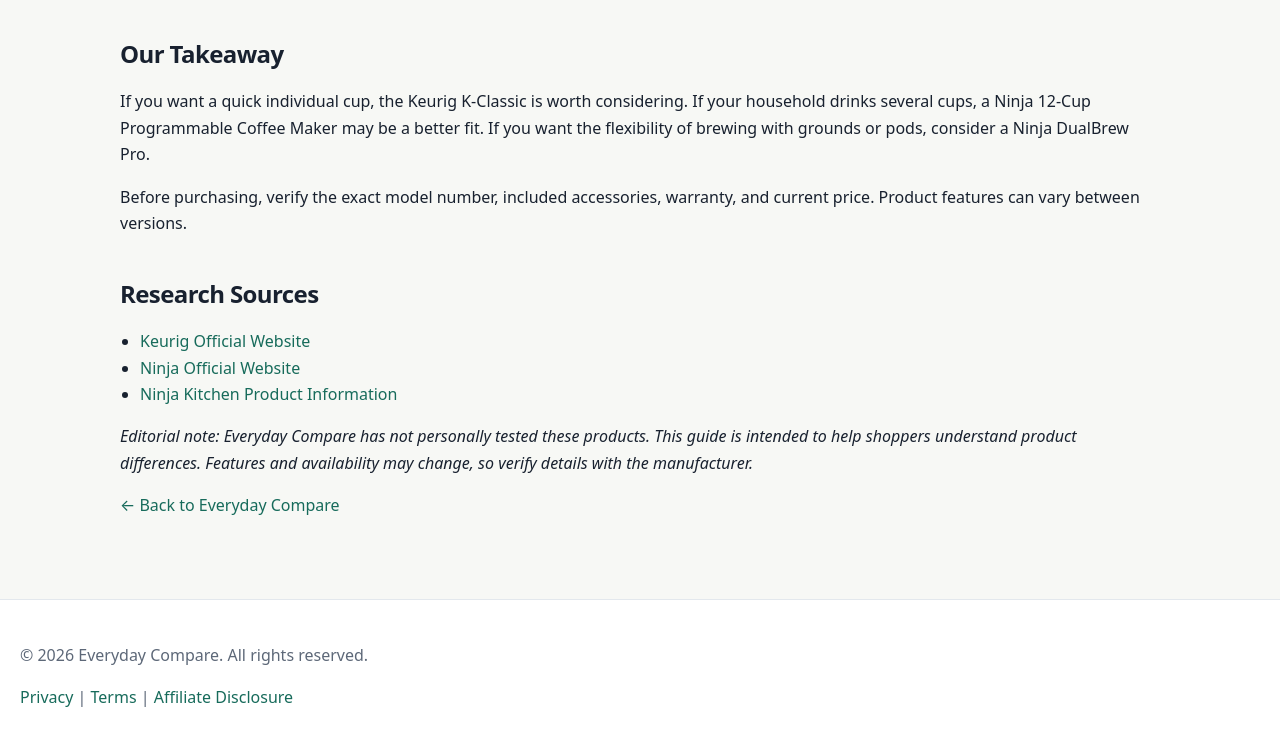
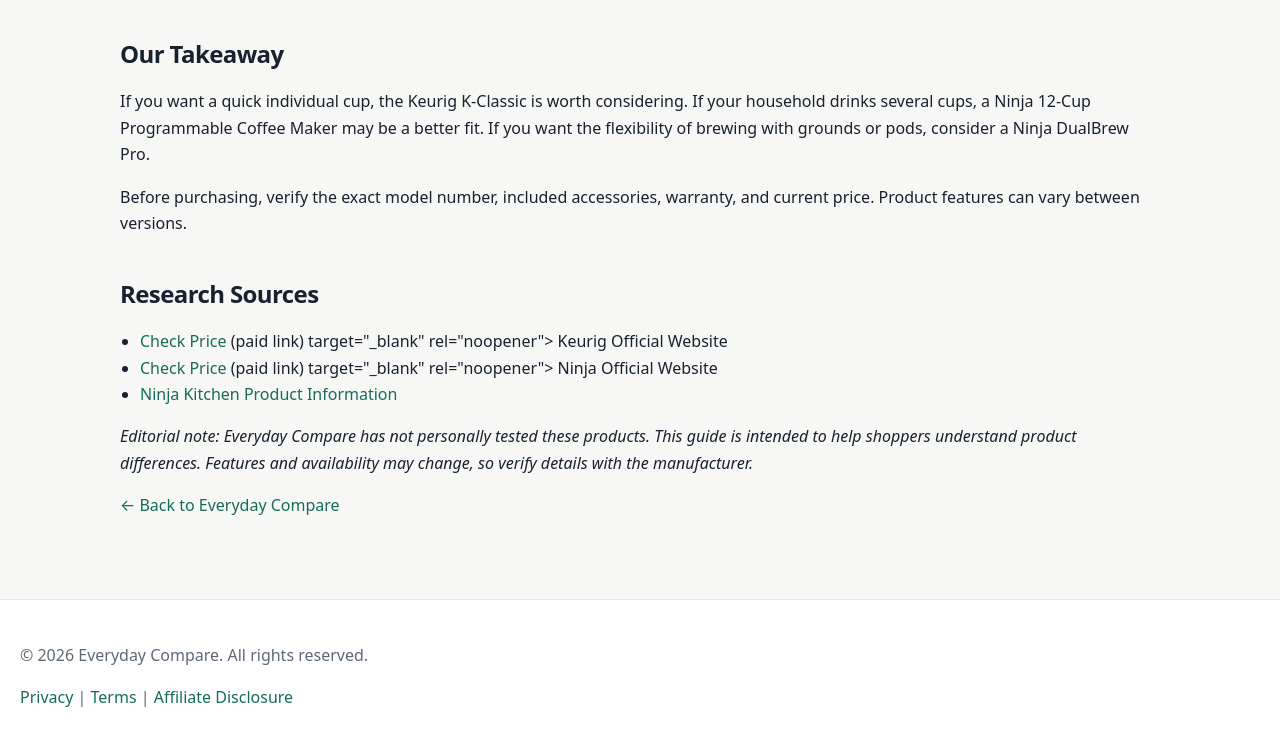
Before and after one commit to Rubes81/Everyday-compare, a plain HTML site: page coffee-maker-comparison.html in a window 1280 px wide. Shown: the part 2338-3084 px from the top of the page. Drawn offline with Linux system fonts and the light colour scheme.

Commit message:
Fix links in coffee-maker-comparison.html

```diff
--- a/coffee-maker-comparison.html
+++ b/coffee-maker-comparison.html
@@ -171,12 +171,12 @@ can vary between versions.
 
 <ul>
 <li>
-<a href="https://link.amazon/B01dgRRM5" target="_blank" rel="noopener">
+<a href="https://link.amazon/B01dgRRM5">Check Price</a> (paid link) target="_blank" rel="noopener">
 Keurig Official Website
 </a>
 </li>
 <li>
-<a href="https://link.amazon/B0cvGsqxb" target="_blank" rel="noopener">
+<a href="https://link.amazon/B0cvGsqxb">Check Price</a> (paid link) target="_blank" rel="noopener">
 Ninja Official Website
 </a>
 </li>
```
